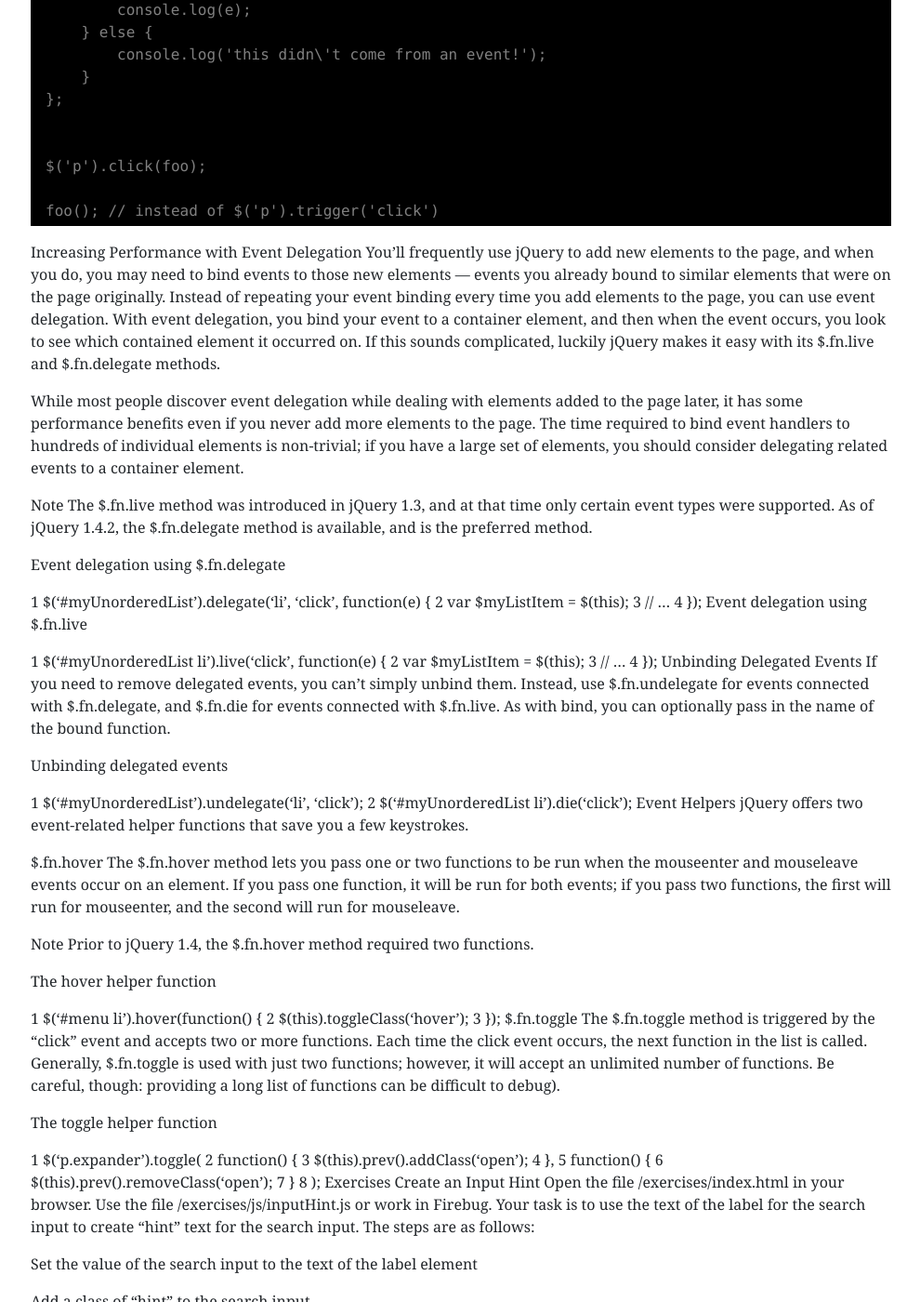
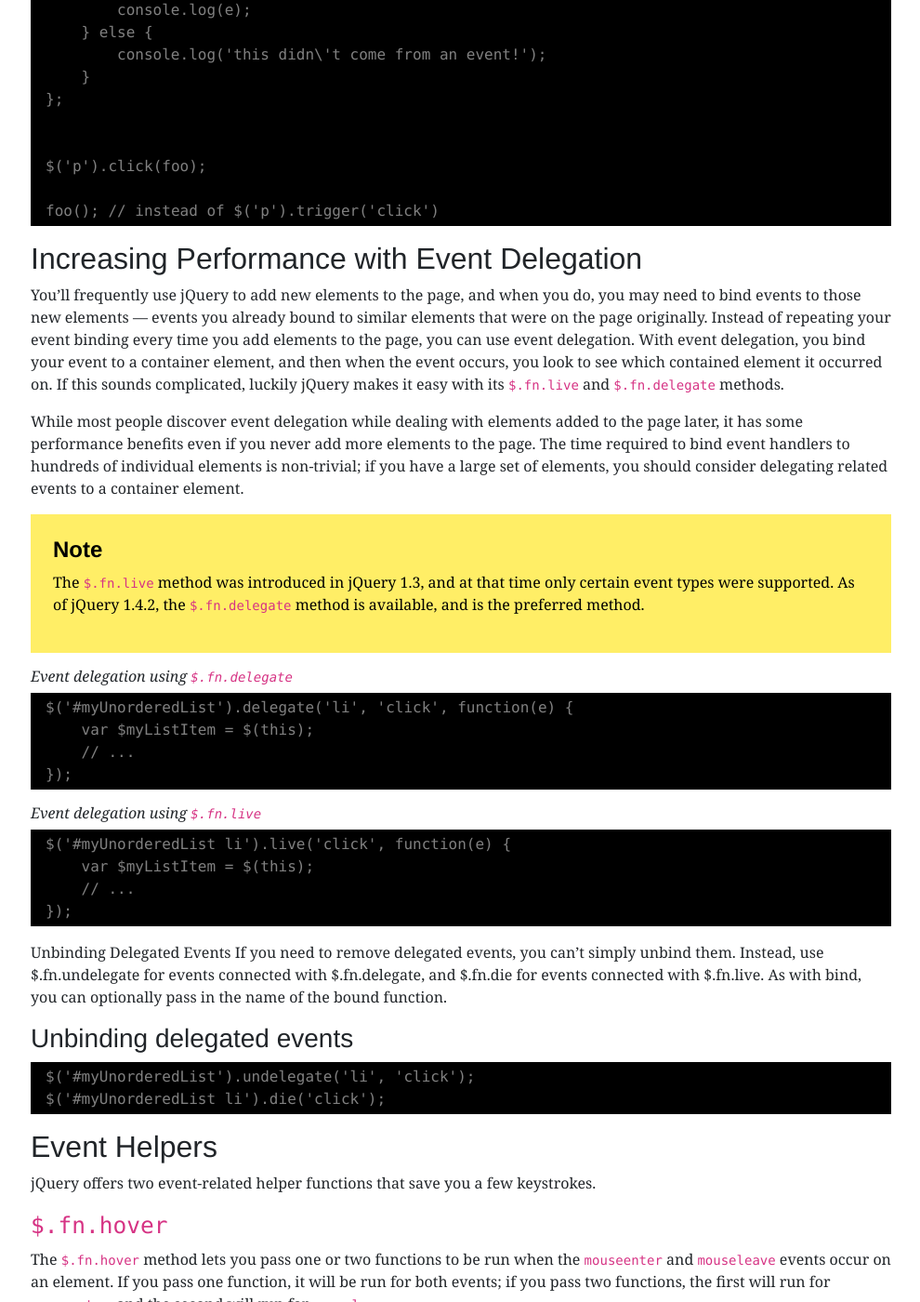
Before and after one commit to dan-carroll/jquery-fundamentals, a Jekyll site: the page built from legacy/ch05-events.md, in a window 1280 px wide and 1400 px high, scrolled down 3704 px. Shown: the whole window at 93% size, without its empty margins (144-1134 px from the left). Built offline with Jekyll 4.4.1, drawn with Linux system fonts in a browser that asks for light colours; some of the changed text lies outside the part shown.

Commit message:
Update ch05-events.md
Completed formatting chapter 5.

````diff
--- a/legacy/ch05-events.md
+++ b/legacy/ch05-events.md
@@ -181,111 +181,115 @@ $('p').click(foo);
 foo(); // instead of $('p').trigger('click')
 ```
 
-Increasing Performance with Event Delegation
-You'll frequently use jQuery to add new elements to the page, and when you do, you may need to bind events to those new elements — events you already bound to similar elements that were on the page originally. Instead of repeating your event binding every time you add elements to the page, you can use event delegation. With event delegation, you bind your event to a container element, and then when the event occurs, you look to see which contained element it occurred on. If this sounds complicated, luckily jQuery makes it easy with its $.fn.live and $.fn.delegate methods.
+## Increasing Performance with Event Delegation
+
+You'll frequently use jQuery to add new elements to the page, and when you do, you may need to bind events to those new elements — events you already bound to similar elements that were on the page originally. Instead of repeating your event binding every time you add elements to the page, you can use event delegation. With event delegation, you bind your event to a container element, and then when the event occurs, you look to see which contained element it occurred on. If this sounds complicated, luckily jQuery makes it easy with its `$.fn.live` and `$.fn.delegate` methods.
 
 While most people discover event delegation while dealing with elements added to the page later, it has some performance benefits even if you never add more elements to the page. The time required to bind event handlers to hundreds of individual elements is non-trivial; if you have a large set of elements, you should consider delegating related events to a container element.
 
-Note
-The $.fn.live method was introduced in jQuery 1.3, and at that time only certain event types were supported. As of jQuery 1.4.2, the $.fn.delegate method is available, and is the preferred method.
+> #### Note
+>
+> The `$.fn.live` method was introduced in jQuery 1.3, and at that time only certain event types were supported. As of jQuery 1.4.2, the `$.fn.delegate` method is available, and is the preferred method.
 
-Event delegation using $.fn.delegate
+##### Event delegation using `$.fn.delegate`
 
-1
+```js
 $('#myUnorderedList').delegate('li', 'click', function(e) {
-2
     var $myListItem = $(this);
-3
     // ...
-4
 });
-Event delegation using $.fn.live
+```
 
-1
+##### Event delegation using `$.fn.live`
+
+```js
 $('#myUnorderedList li').live('click', function(e) {
-2
     var $myListItem = $(this);
-3
     // ...
-4
 });
+```
+
 Unbinding Delegated Events
 If you need to remove delegated events, you can't simply unbind them. Instead, use $.fn.undelegate for events connected with $.fn.delegate, and $.fn.die for events connected with $.fn.live. As with bind, you can optionally pass in the name of the bound function.
 
-Unbinding delegated events
+### Unbinding delegated events
 
-1
+```js
 $('#myUnorderedList').undelegate('li', 'click');
-2
 $('#myUnorderedList li').die('click');
-Event Helpers
+```
+
+## Event Helpers
+
 jQuery offers two event-related helper functions that save you a few keystrokes.
 
-$.fn.hover
-The $.fn.hover method lets you pass one or two functions to be run when the mouseenter and mouseleave events occur on an element. If you pass one function, it will be run for both events; if you pass two functions, the first will run for mouseenter, and the second will run for mouseleave.
+### `$.fn.hover`
 
-Note
-Prior to jQuery 1.4, the $.fn.hover method required two functions.
+The `$.fn.hover` method lets you pass one or two functions to be run when the `mouseenter` and `mouseleave` events occur on an element. If you pass one function, it will be run for both events; if you pass two functions, the first will run for `mouseenter`, and the second will run for `mouseleave`.
 
-The hover helper function
+> #### Note
+>
+> Prior to jQuery 1.4, the `$.fn.hover` method required two functions.
 
-1
+##### The hover helper function
+
+```js
 $('#menu li').hover(function() {
-2
     $(this).toggleClass('hover');
-3
 });
-$.fn.toggle
-The $.fn.toggle method is triggered by the "click" event and accepts two or more functions. Each time the click event occurs, the next function in the list is called. Generally, $.fn.toggle is used with just two functions; however, it will accept an unlimited number of functions. Be careful, though: providing a long list of functions can be difficult to debug).
+```
 
-The toggle helper function
+### `$.fn.toggle`
 
-1
+The `$.fn.toggle` method is triggered by the "click" event and accepts two or more functions. Each time the click event occurs, the next function in the list is called. Generally, `$.fn.toggle` is used with just two functions; however, it will accept an unlimited number of functions. Be careful, though: providing a long list of functions can be difficult to debug).
+
+##### The toggle helper function
+
+```js
 $('p.expander').toggle(
-2
     function() {
-3
         $(this).prev().addClass('open');
-4
     },
-5
     function() {
-6
         $(this).prev().removeClass('open');
-7
     }
-8
 );
-Exercises
-Create an Input Hint
-Open the file /exercises/index.html in your browser. Use the file /exercises/js/inputHint.js or work in Firebug. Your task is to use the text of the label for the search input to create "hint" text for the search input. The steps are as follows:
+```
 
-Set the value of the search input to the text of the label element
+## Exercises
 
-Add a class of "hint" to the search input
+### Create an Input Hint
 
-Remove the label element
+Open the file `/exercises/index.html` in your browser. Use the file `/exercises/js/inputHint.js` or work in Firebug. Your task is to use the text of the label for the search input to create "hint" text for the search input. The steps are as follows:
 
-Bind a focus event to the search input that removes the hint text and the "hint" class
+1. Set the value of the search input to the text of the label element
 
-Bind a blur event to the search input that restores the hint text and "hint" class if no search text was entered
+2. Add a class of "hint" to the search input
+
+3. Remove the label element
+
+4. Bind a focus event to the search input that removes the hint text and the "hint" class
+
+5. Bind a blur event to the search input that restores the hint text and "hint" class if no search text was entered
 
 What other considerations might there be if you were creating this functionality for a real site?
 
-Add Tabbed Navigation
-Open the file /exercises/index.html in your browser. Use the file /exercises/js/tabs.js. Your task is to create tabbed navigation for the two div.module elements. To accomplish this:
+### Add Tabbed Navigation
 
-Hide all of the modules.
+Open the file `/exercises/index.html` in your browser. Use the file `/exercises/js/tabs.js`. Your task is to create tabbed navigation for the two div.module elements. To accomplish this:
 
-Create an unordered list element before the first module.
+1. Hide all of the modules.
 
-Iterate over the modules using $.fn.each. For each module, use the text of the h2 element as the text for a list item that you add to the unordered list element.
-Bind a click event to the list item that:
+2. Create an unordered list element before the first module.
 
-Shows the related module, and hides any other modules
+3. Iterate over the modules using `$.fn.each`. For each module, use the text of the h2 element as the text for a list item that you add to the unordered list element.
 
-Adds a class of "current" to the clicked list item
+4. Bind a click event to the list item that:
 
-Removes the class "current" from the other list item
+- Shows the related module, and hides any other modules
 
-Finally, show the first tab.
+- Adds a class of "current" to the clicked list item
+
+- Removes the class "current" from the other list item
+
+5. Finally, show the first tab.
````
